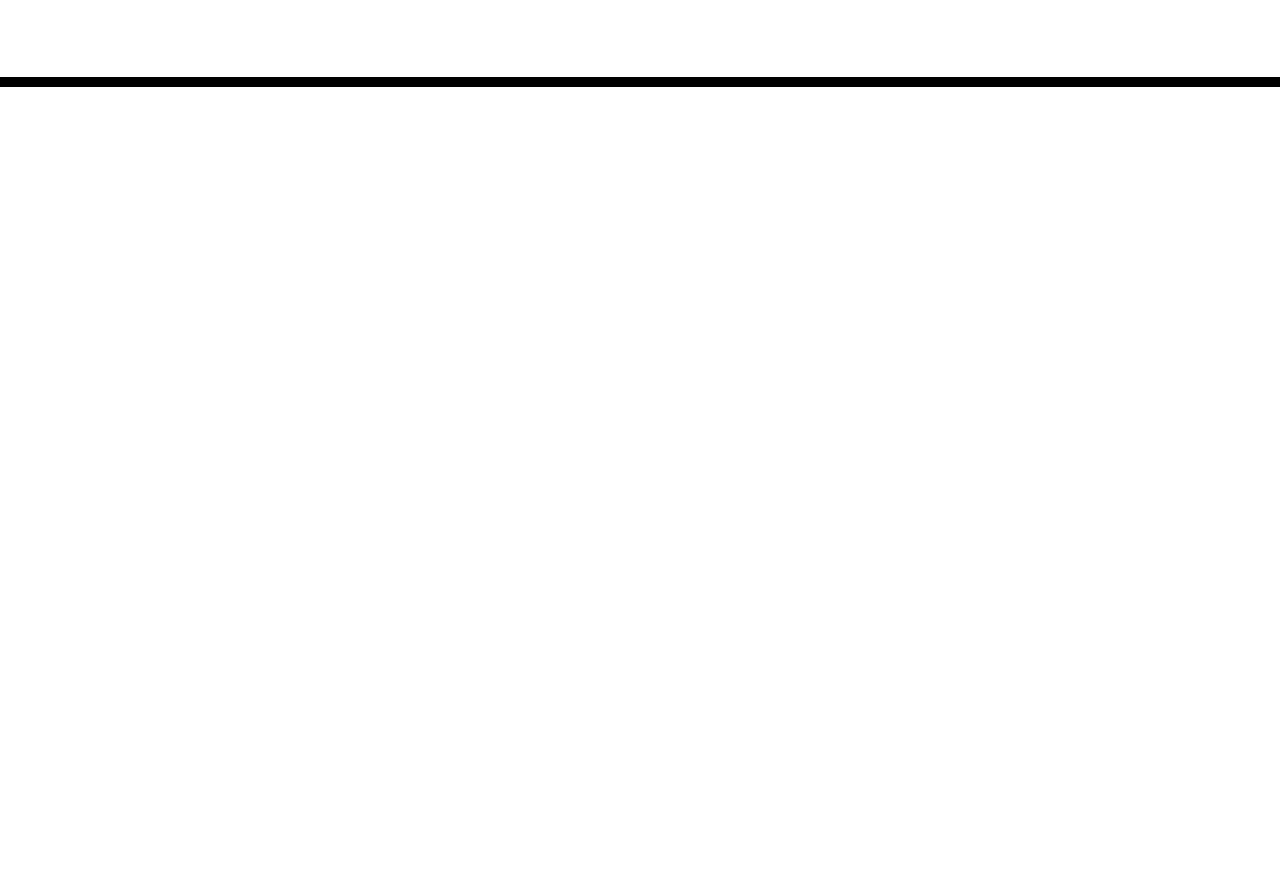
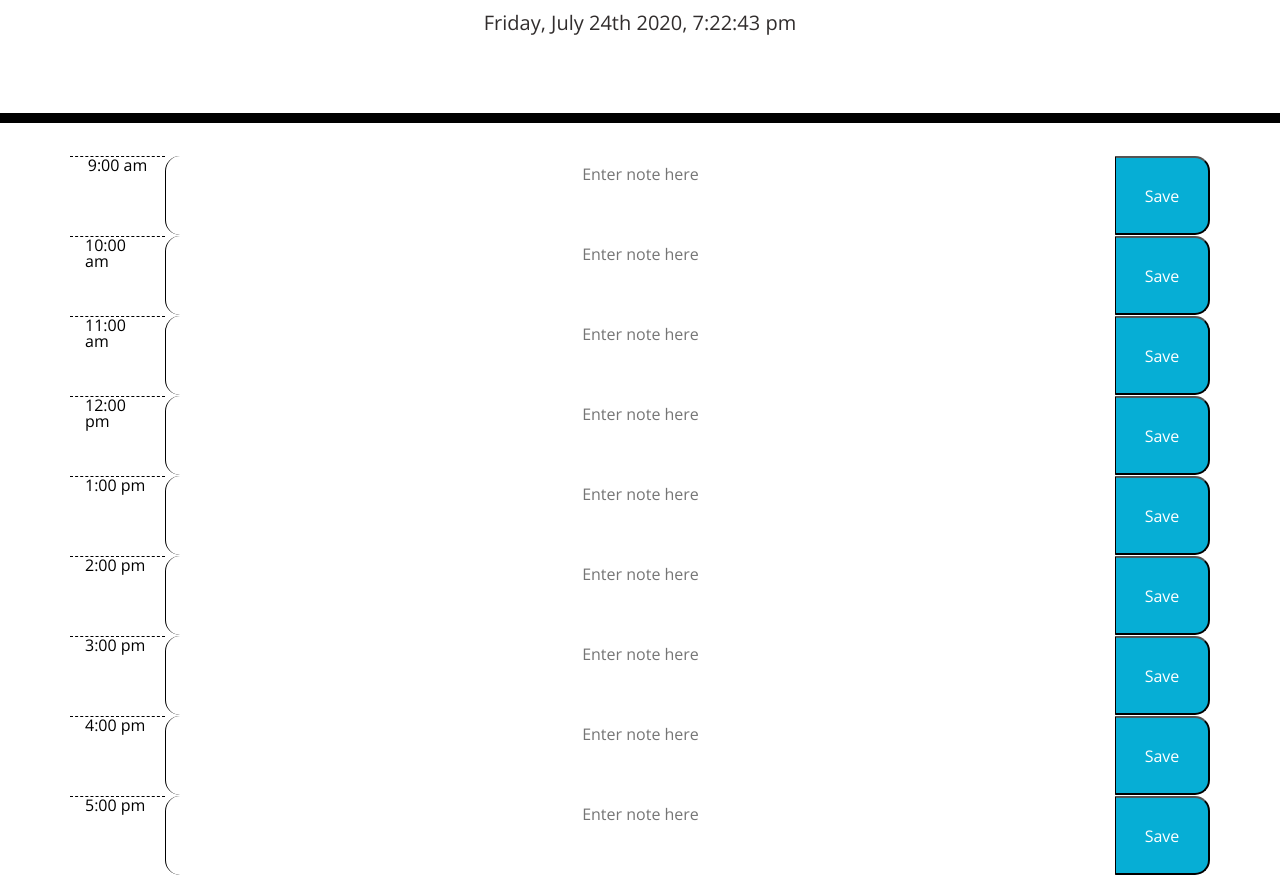
Before and after one commit to TLCroatt/WorkDaySchedular, a plain HTML site: page index.html in a window 1280 px wide. Shown: the part 181-1056 px from the top of the page. Before the commit the page ends 800 px from the top, so only its background shows below. Drawn offline with nearby package versions, Linux system fonts and the light colour scheme.

Commit message:
built out html input fields

```diff
--- a/index.html
+++ b/index.html
@@ -30,15 +30,64 @@
     </header>
     <div class="container">
       <!-- Timeblocks go here -->
+      <div class="row time-block">
+        <div class="col-1 hour">9:00 am</div>
+        <textarea class="col-10 time-block description" id = "9:00" placeholder = "Enter note here"></textarea>
+        <button class="col-1 saveBtn">Save</button>
+      </div>
+      <div class="row">
+        <div class="col-1 hour">10:00 am</div>
+        <textarea class="col-10 time-block description" id = "10:00" placeholder = "Enter note here"></textarea>
+        <button class="col-1 saveBtn">Save</button>
+      </div>
+      <div class="row">
+        <div class="col-1 hour">11:00 am</div>
+        <textarea class="col-10 time-block description" id = "11:00" placeholder = "Enter note here"></textarea>
+        <button class="col-1 saveBtn">Save</button>
+      </div>
+      <div class="row">
+        <div class="col-1 hour">12:00 pm</div>
+        <textarea class="col-10 time-block description" id = "12:00" placeholder = "Enter note here"></textarea>
+        <button class="col-1 saveBtn">Save</button>
+      </div>
+      <div class="row">
+        <div class="col-1 hour">1:00 pm</div>
+        <textarea class="col-10 time-block description" id = "13:00" placeholder = "Enter note here"></textarea>
+        <button class="col-1 saveBtn">Save</button>
+      </div>
+      <div class="row">
+        <div class="col-1 hour">2:00 pm</div>
+        <textarea class="col-10 time-block description" id = "14:00" placeholder = "Enter note here"></textarea>
+        <button class="col-1 saveBtn">Save</button>
+      </div>
+      <div class="row">
+        <div class="col-1 hour">3:00 pm</div>
+        <textarea class="col-10 time-block description" id = "15:00" placeholder = "Enter note here"></textarea>
+        <button class="col-1 saveBtn">Save</button>
+      </div>
+      <div class="row">
+        <div class="col-1 hour">4:00 pm</div>
+        <textarea class="col-10 time-block description" id = "16:00" placeholder = "Enter note here"></textarea>
+        <button class="col-1 saveBtn">Save</button>
+      </div>
+      <div class="row">
+        <div class="col-1 hour">5:00 pm</div>
+        <textarea class="col-10 time-block description" id = "17:00" placeholder = "Enter note here"></textarea>
+        <button class="col-1 saveBtn">Save</button>
+      </div>
     </div>
 
+
+    <script src="https://code.jquery.com/jquery-3.4.1.min.js"></script>
+    <script src="https://cdnjs.cloudflare.com/ajax/libs/moment.js/2.24.0/moment.min.js"></script>
     <script src="moment/moment.min.js"></script>
+    <script src="script.js"></script>
     <script>
+      moment().format("dddd, MMMM Do YYYY, h:mm:ss a");
       console.log(moment());
     </script>
 
 
-    <script src="https://code.jquery.com/jquery-3.4.1.min.js"></script>
-    <script src="https://cdnjs.cloudflare.com/ajax/libs/moment.js/2.24.0/moment.min.js"></script>
+
   </body>
 </html>
--- a/script.js
+++ b/script.js
@@ -0,0 +1,14 @@
+
+    $(document).ready(function () {
+        console.log("working");
+        let momentVar = moment().format("dddd, MMMM Do YYYY, h:mm:ss a");
+        let hours = ["9 am", "10 am", "11 am", "12 pm", "1 pm", "2 pm", "3 pm", "4 pm", "5 pm"]
+
+        //display current day at top of calender
+       function displayDate() {
+           let currentDay = $("#currentDay").text(momentVar);
+           return currentDay;
+
+       }
+       displayDate()
+    })
```
